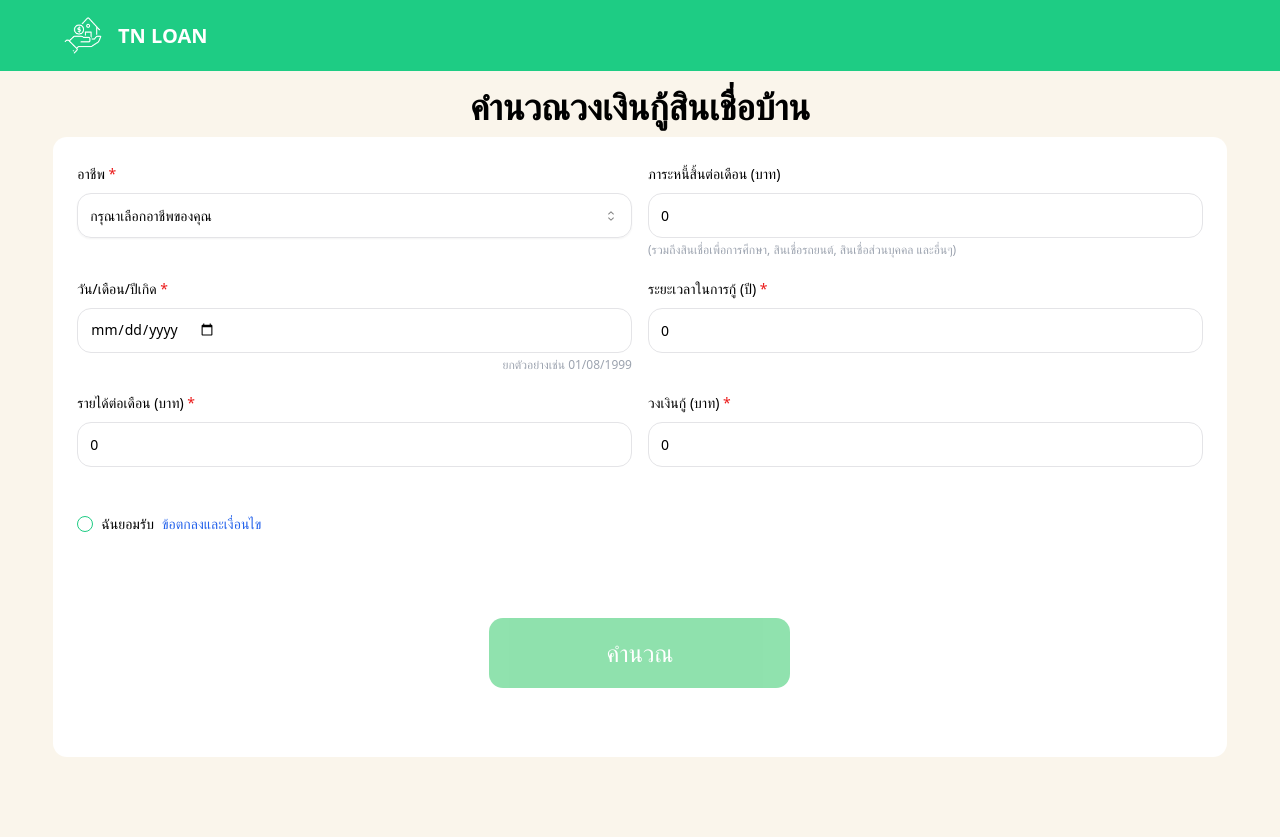
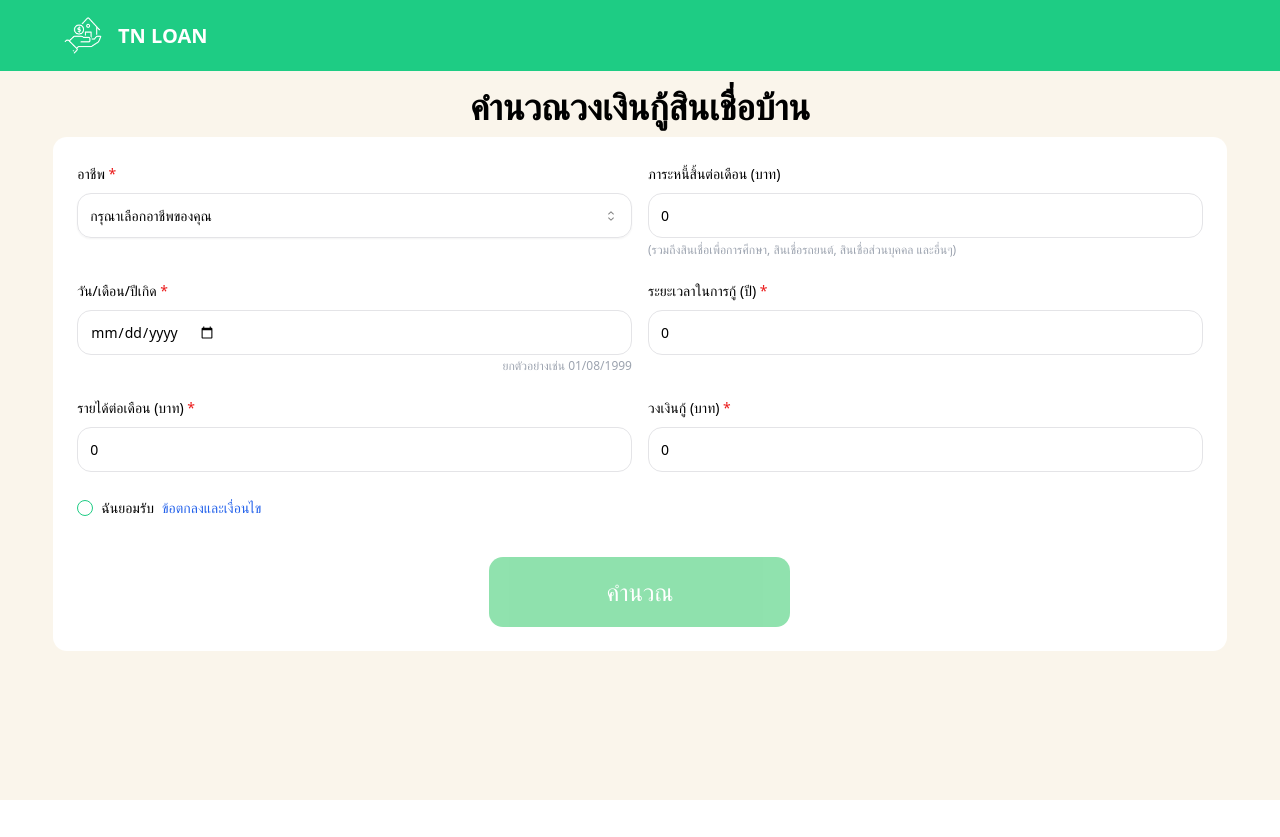
Before and after one commit to TN-LOAN/web, a React (Vite) app: page /input in a window 1280 px wide. After the commit the page ends 800 px from the top, so only its background shows below. Built offline with nearby package versions, Linux system fonts and the light colour scheme.

Commit message:
edit word error css

```diff
--- a/src/pages/input/index.tsx
+++ b/src/pages/input/index.tsx
@@ -76,8 +76,12 @@ function InputPage() {
       form.clearErrors('loanPeriod');
     }
 
-    if (inputLoanAmount > 0 && calculated < inputLoanAmount) {
-      setLoanAmountError(`วงเงินกู้สูงสุดของคุณคือ ${calculated.toLocaleString()} บาท`);
+    if (inputLoanAmount > 0 && calculated < inputLoanAmount  && calculated > 0) {
+      setLoanAmountError(`วงเงินกู้สูงสุดของคุณคือ ${calculated.toLocaleString()} บาท \nกรุณาปรับลดวงเงินกู้หรือเพิ่มระยะเวลากู้`);
+  }
+
+    else if ( salary*0.4 < debtexpenses) {
+      setLoanAmountError(`เนื่องจากภาระหนี้สินของท่านเกิน 40% ของรายได้ จึงไม่สามารถคำนวณวงเงินให้ท่านได้`);
     } else {
       setLoanAmountError(null);
       setFormData(data);
@@ -94,7 +98,7 @@ function InputPage() {
       <div className="mb-20">
         <Form {...form}>
           <form onSubmit={form.handleSubmit(onSubmit)}>
-            <div className={cn('mx-auto mt-2.5 grid h-[620px] w-11/12 grid-cols-2 gap-x-4 gap-y-6 bg-white p-6 rounded-md')}>
+            <div className={cn('mx-auto mt-2.5 grid h-max w-11/12 grid-cols-2 gap-x-4 gap-y-6 bg-white p-6 rounded-md')}>
               {/* Form fields */}
               <div className="mx-auto h-[45px] w-full">
                 <FormField
@@ -150,7 +154,7 @@ function InputPage() {
                 </p>
               </div>
 
-              <div className="mx-auto h-[45px] w-full">
+              <div className="mx-auto h-[45px] w-full mt-12 relative">
                 <FormField
                   control={form.control}
                   name="dateOfBirth"
@@ -171,12 +175,12 @@ function InputPage() {
                     </FormItem>
                   )}
                 />
-                <p className="pt-1 text-xs text-gray-400 flex justify-end ">
+                <p className=" text-xs text-gray-400 right-0  top-20 absolute">
                   ยกตัวอย่างเช่น 01/08/1999
                 </p>
               </div>
 
-              <div className="mx-auto h-[45px] w-full">
+              <div className="mx-auto h-[45px] w-full mt-12">
                 <FormField
                   control={form.control}
                   name="loanPeriod"
@@ -199,7 +203,7 @@ function InputPage() {
                 />
               </div>
 
-              <div className="mx-auto h-[45px] w-full">
+              <div className="mx-auto h-[45px] w-full mt-12">
                 <FormField
                   control={form.control}
                   name="salary"
@@ -222,7 +226,7 @@ function InputPage() {
                 />
               </div>
 
-              <div className="mx-auto h-[45px] w-full">
+              <div className="mx-auto h-[45px] w-full mt-12">
                 <FormField
                   control={form.control}
                   name="loanAmount"
@@ -246,7 +250,7 @@ function InputPage() {
                 />
               </div>
 
-              <div className="mx-auto h-[45px] w-full">
+              <div className="mx-auto h-[45px] w-full mt-6">
                 <FormField
                   control={form.control}
                   name="acceptTerms"
@@ -332,8 +336,8 @@ function InputPage() {
 
               {loanAmountError && (
                 <div className="col-span-2 mx-auto text-center">
-                  <p className="mt-2 text-xl text-destructive ">{loanAmountError}</p>
-                  <p className="mt-2 text-xl text-destructive">กรุณาปรับลดวงเงินกู้หรือเพิ่มระยะเวลากู้</p>
+                  <p className="mt-2 text-lg text-destructive whitespace-pre-line ">{loanAmountError}</p>
+
                 </div>
               )}
 
```
